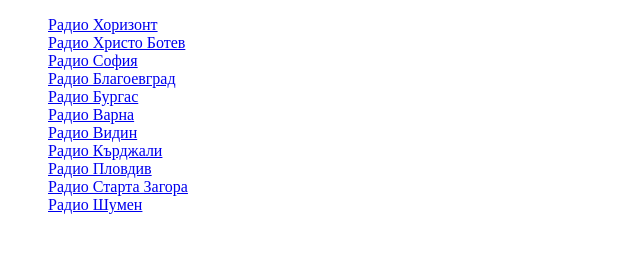
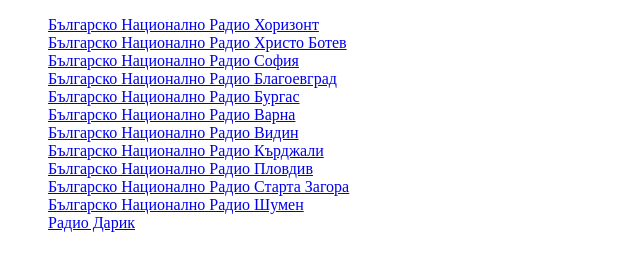
Before and after one commit to yyovkov/home-radio, a plain HTML site: page index.html in a window 1280 px wide. Shown: the whole page, without its empty margins (0-640 px from the left). Drawn offline with Linux system fonts and the light colour scheme.

Commit message:
add darki radio

```diff
--- a/index.html
+++ b/index.html
@@ -5,17 +5,18 @@
 </head>
 <body>
   <ul style="list-style-type:none">
-    <li><a href="http://stream.bnr.bg:8011/horizont.aac" target="_blank">Радио Хоризонт</a></li>
-    <li><a href="http://stream.bnr.bg:8012/hristo-botev.aac" target="_blank">Радио Христо Ботев</a></li>
-    <li><a href="http://stream.bnr.bg:8030/radio-sofia.aac" target="_blank">Радио София</a></li>
-    <li><a href="http://stream.bnr.bg:8035/radio-blagoevgrad.aac" target="_blank">Радио Благоевград</a></li>
-    <li><a href="http://stream.bnr.bg:8037/radio-burgas.aac" target="_blank">Радио Бургас</a></li>
-    <li><a href="http://stream.bnr.bg:8031/radio-varna.aac" target="_blank">Радио Варна</a></li>
-    <li><a href="http://stream.bnr.bg:8036/radio-vidin.aac" target="_blank">Радио Видин</a></li>
-    <li><a href="http://stream.bnr.bg:8038/radio-kardzhali.aac" target="_blank">Радио Кърджали</a></li>
-    <li><a href="http://stream.bnr.bg:8032/radio-plovdiv.aac" target="_blank">Радио Пловдив</a></li>
-    <li><a href="http://stream.bnr.bg:8034/radio-stara-zagora.aac" target="_blank">Радио Старта Загора</a></li>
-    <li><a href="http://stream.bnr.bg:8033/radio-shumen.aac" target="_blank">Радио Шумен</a></li>
+    <li><a href="http://stream.bnr.bg:8011/horizont.aac" target="_blank">Българско Национално Радио Хоризонт</a></li>
+    <li><a href="http://stream.bnr.bg:8012/hristo-botev.aac" target="_blank">Българско Национално Радио Христо Ботев</a></li>
+    <li><a href="http://stream.bnr.bg:8030/radio-sofia.aac" target="_blank">Българско Национално Радио София</a></li>
+    <li><a href="http://stream.bnr.bg:8035/radio-blagoevgrad.aac" target="_blank">Българско Национално Радио Благоевград</a></li>
+    <li><a href="http://stream.bnr.bg:8037/radio-burgas.aac" target="_blank">Българско Национално Радио Бургас</a></li>
+    <li><a href="http://stream.bnr.bg:8031/radio-varna.aac" target="_blank">Българско Национално Радио Варна</a></li>
+    <li><a href="http://stream.bnr.bg:8036/radio-vidin.aac" target="_blank">Българско Национално Радио Видин</a></li>
+    <li><a href="http://stream.bnr.bg:8038/radio-kardzhali.aac" target="_blank">Българско Национално Радио Кърджали</a></li>
+    <li><a href="http://stream.bnr.bg:8032/radio-plovdiv.aac" target="_blank">Българско Национално Радио Пловдив</a></li>
+    <li><a href="http://stream.bnr.bg:8034/radio-stara-zagora.aac" target="_blank">Българско Национално Радио Старта Загора</a></li>
+    <li><a href="http://stream.bnr.bg:8033/radio-shumen.aac" target="_blank">Българско Национално Радио Шумен</a></li>
+    <li><a href="https://darikradio.by.host.bg:8000/S2-128" target="_blank">Радио Дарик</a></li>
   </ul>
 </body>
 </html>
```
